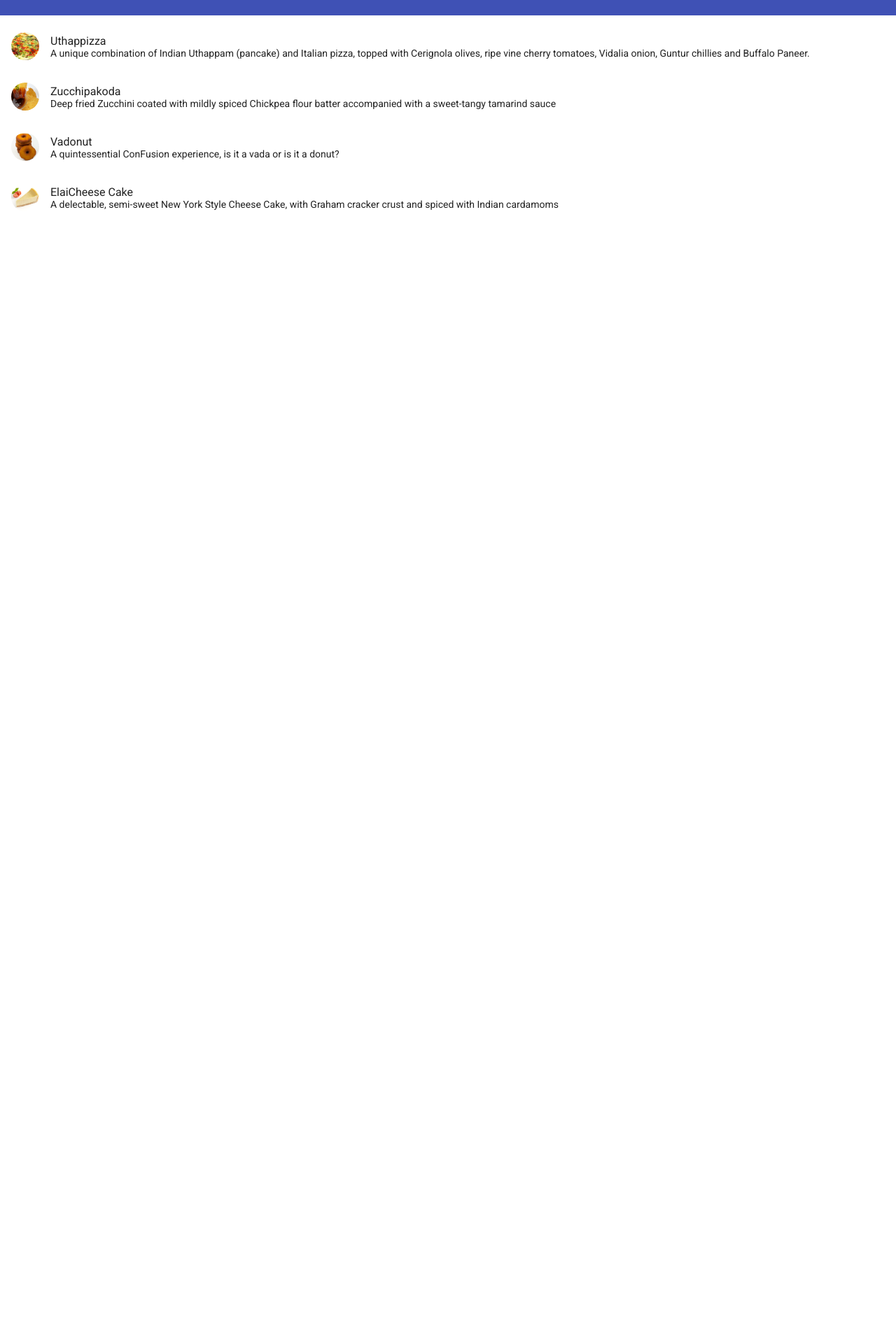
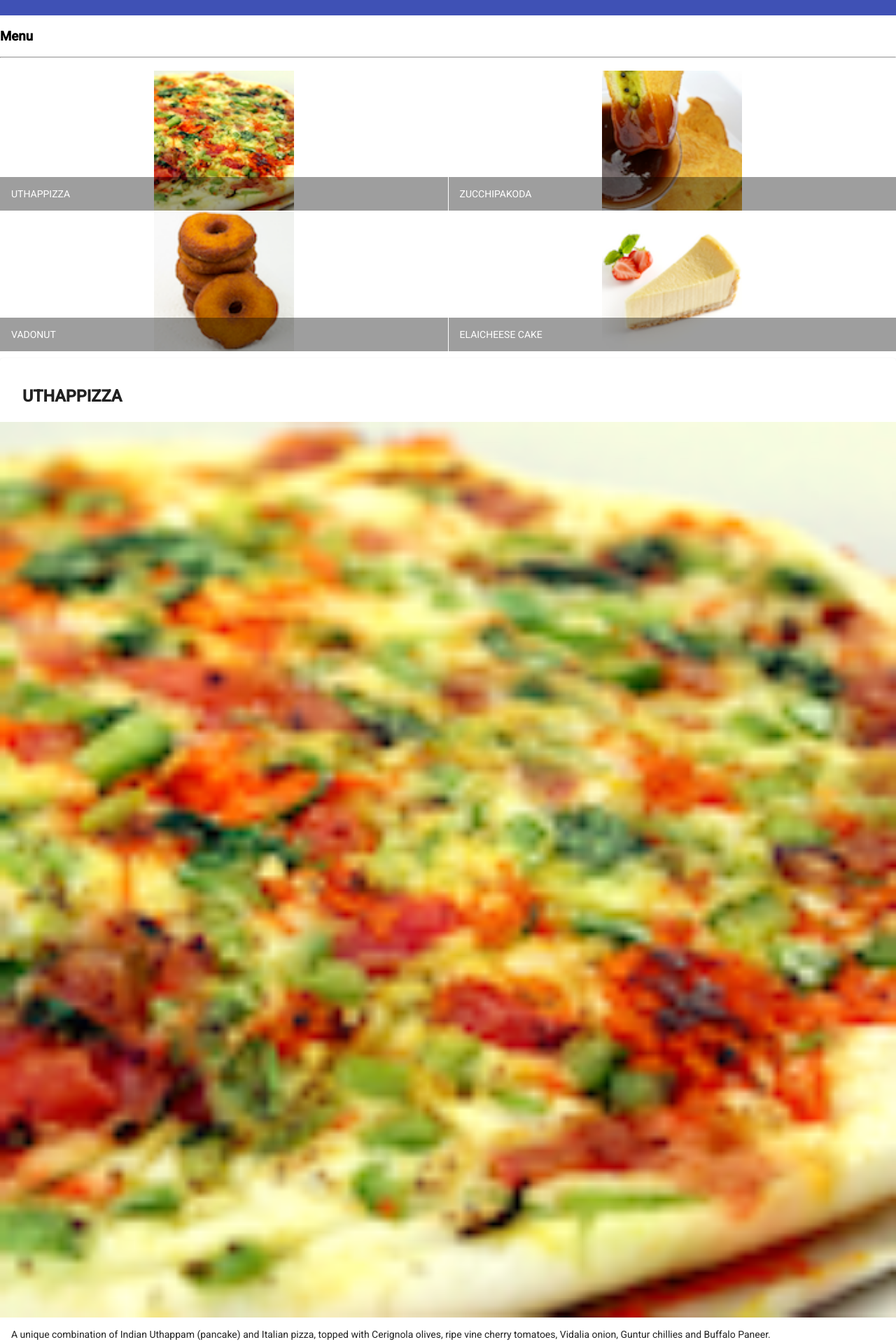
Before and after one commit to Yassine1702/-Angular-conFusion, an Angular app: page / in a window 1280 px wide. Shown: the part 42-1960 px from the top of the page at 70% size. Before the commit the page ends 800 px from the top, so only its background shows below. Built offline with nearby package versions, Linux system fonts and the light colour scheme.

Commit message:
grid list, directives and  cards added

```diff
--- a/src/app/app.module.ts
+++ b/src/app/app.module.ts
@@ -4,6 +4,9 @@
 import { FlexLayoutModule } from '@angular/flex-layout';
 import { BrowserAnimationsModule } from '@angular/platform-browser/animations';
 import { MatListModule } from '@angular/material/list';
+import { MatGridListModule } from '@angular/material/grid-list';
+import { MatCardModule } from '@angular/material/card';
+import { MatButtonModule } from '@angular/material/button';
 
 import { AppComponent } from './app.component';
 
@@ -21,6 +24,9 @@
     MatToolbarModule,
     BrowserAnimationsModule,
     MatListModule,
+    MatGridListModule,
+    MatCardModule ,
+    MatButtonModule
   ],
   providers: [],
   bootstrap: [AppComponent]
--- a/src/app/menu/menu.component.html
+++ b/src/app/menu/menu.component.html
@@ -2,14 +2,44 @@
      fxLayout="column"
      fxLayoutGap="10px">
 
-  <mat-list fxFlex>
-    <mat-list-item *ngFor="let dish of dishes">
-      <img matListAvatar src={{dish.image}} alt={{dish.name}}>
-      <h1 matLine> {{dish.name}} </h1>
-      <p matLine>
-        <span> {{dish.description}} </span>
-      </p>
-    </mat-list-item>
-  </mat-list>
+     <div fxFlex>
+       <div>
+        <h3> Menu</h3>
+        <hr>
+       </div>
+     </div>
+
+     <div fxFlex>
+      <mat-grid-list cols="2" rowHeight="200px">
+        <mat-grid-tile *ngFor="let dish of dishes">
+
+          <img height="200px" src={{dish.image}} alt={{dish.name}}>
+
+          <mat-grid-tile-footer>
+            <h1> {{dish.name | uppercase}} </h1>
+           </mat-grid-tile-footer>
+
+        </mat-grid-tile>
+      </mat-grid-list>
+
+     </div>
+
+     <div fxFlex *ngIf="selectedDish">
+       <mat-card>
+         <mat-card-header>
+            <mat-card-title>
+                <h3>{{selectedDish.name | uppercase}}</h3>
+            </mat-card-title>
+         </mat-card-header>
+         <img mat-card-image src={{selectedDish.image}} alt={{selectedDish.name}}>
+         <mat-card-content>
+            <p>{{selectedDish.description}}</p>
+         </mat-card-content>
+         <mat-card-actions>
+           <button mat-button>LIKE</button>
+            <button mat-button>SHARE</button>
+         </mat-card-actions>
+       </mat-card>
+     </div>
 
 </div>
--- a/src/app/menu/menu.component.ts
+++ b/src/app/menu/menu.component.ts
@@ -1,13 +1,7 @@
 import { Component, OnInit } from '@angular/core';
 import { Dish } from '../shared/dish';
 
-@Component({
-  selector: 'app-menu',
-  templateUrl: './menu.component.html',
-  styleUrls: ['./menu.component.scss']
-})
-export class MenuComponent implements OnInit {
-  dishes: Dish[] = [
+const DISHES: Dish[]  = [
   {
     id: '0',
     name: 'Uthappizza',
@@ -51,6 +45,17 @@
   }
  ];
 
+@Component({
+  selector: 'app-menu',
+  templateUrl: './menu.component.html',
+  styleUrls: ['./menu.component.scss']
+})
+export class MenuComponent implements OnInit {
+
+  dishes: Dish[] =  DISHES;
+
+  selectedDish: Dish = DISHES[0];
+
   constructor() { }
 
   ngOnInit(): void {
```
Lines whose indentation alone changed are shown as unchanged.
